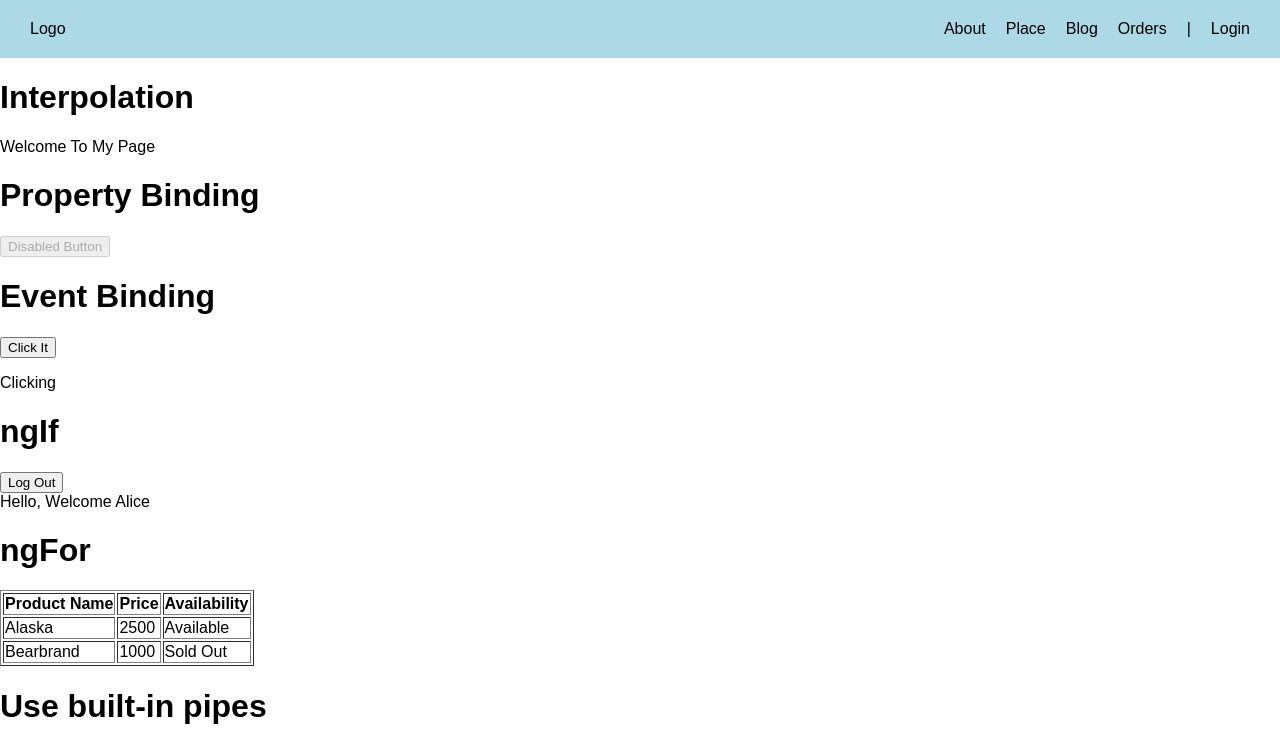
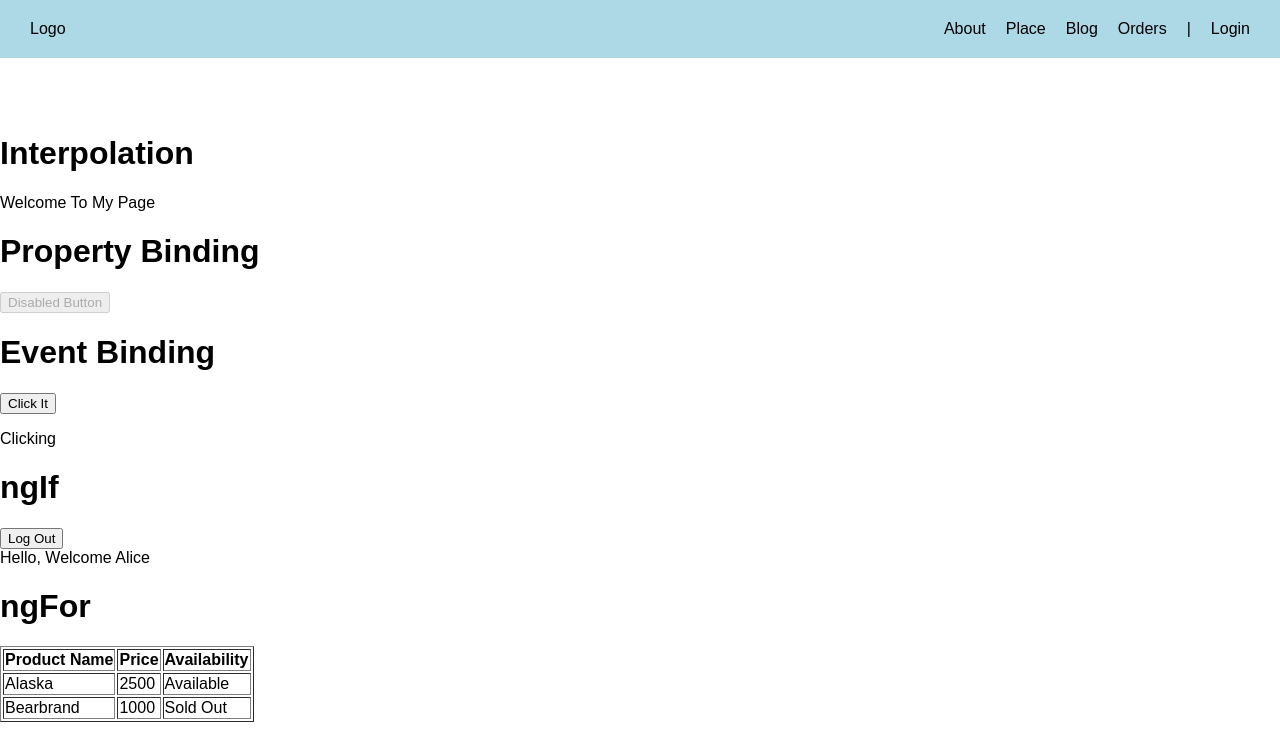
Before and after one commit to EmmanuelPangan/ojt-training, an Angular app: page / in a window 1280 px wide. Shown: the top 744 px of the page. Built offline with nearby package versions, Linux system fonts and the light colour scheme.

Commit message:
sidebar completed

```diff
--- a/src/app/app.component.html
+++ b/src/app/app.component.html
@@ -1,6 +1,10 @@
-<app-head>
 
+
+
+<div class="layout">
+    <app-head (logoClick)="toggleSidebar()">
     </app-head>
+    <app-left-sidebar [isOpen]="isSidebarOpen"></app-left-sidebar>
         <app-header>
 
 
@@ -9,3 +13,4 @@
     <app-foot>
 
     </app-foot>
+</div>
--- a/src/app/app.component.ts
+++ b/src/app/app.component.ts
@@ -7,4 +7,11 @@ import { Component } from '@angular/core';
 })
 export class AppComponent {
   title = 'ojt-training';
+
+  isSidebarOpen = false;
+
+  toggleSidebar ()
+  {
+    this.isSidebarOpen = !this.isSidebarOpen;
+  }
 }
--- a/src/app/head/head.component.html
+++ b/src/app/head/head.component.html
@@ -1,5 +1,5 @@
 <div id="container">
-    <div id="logo">
+    <div id="logo" (click)="toggleSidebar()">
         Logo
     </div>
     <div id="links">
--- a/src/app/head/head.component.ts
+++ b/src/app/head/head.component.ts
@@ -1,4 +1,4 @@
-import { Component, OnInit } from '@angular/core';
+import { Component, OnInit, EventEmitter, Output} from '@angular/core';
 
 @Component({
   selector: 'app-head',
@@ -7,6 +7,13 @@ import { Component, OnInit } from '@angular/core';
 })
 export class HeadComponent implements OnInit {
 
+  @Output() logoClick = new EventEmitter<void>();
+
+  toggleSidebar ()
+  {
+    this.logoClick.emit();
+  }
+
   constructor() { }
 
   ngOnInit() {
--- a/src/app/left-sidebar/left-sidebar.component.css
+++ b/src/app/left-sidebar/left-sidebar.component.css
@@ -0,0 +1,9 @@
+.sidebar {
+  width: 220px;
+  transition: width 0.3s ease;
+}
+
+.sidebar.closed {
+  width: 0;
+  overflow: hidden;
+}
--- a/src/app/left-sidebar/left-sidebar.component.html
+++ b/src/app/left-sidebar/left-sidebar.component.html
@@ -1 +1,3 @@
-<p>left-sidebar works!</p>
+<aside class="sidebar" [class.closed]="!isOpen">
+  Sidebar Content
+</aside>
--- a/src/app/left-sidebar/left-sidebar.component.ts
+++ b/src/app/left-sidebar/left-sidebar.component.ts
@@ -1,4 +1,4 @@
-import { Component, OnInit } from '@angular/core';
+import { Component, OnInit, Input } from '@angular/core';
 
 @Component({
   selector: 'app-left-sidebar',
@@ -7,6 +7,7 @@ import { Component, OnInit } from '@angular/core';
 })
 export class LeftSidebarComponent implements OnInit {
 
+  @Input() isOpen = false;
   constructor() { }
 
   ngOnInit() {
```
Lines whose indentation alone changed are shown as unchanged.
